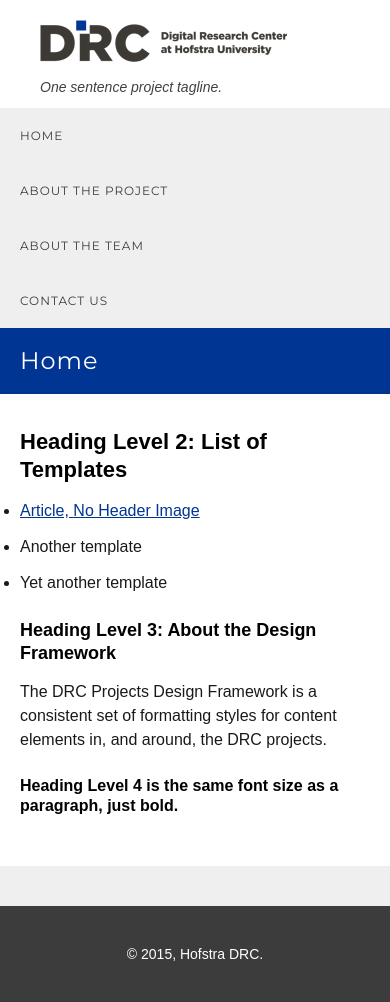
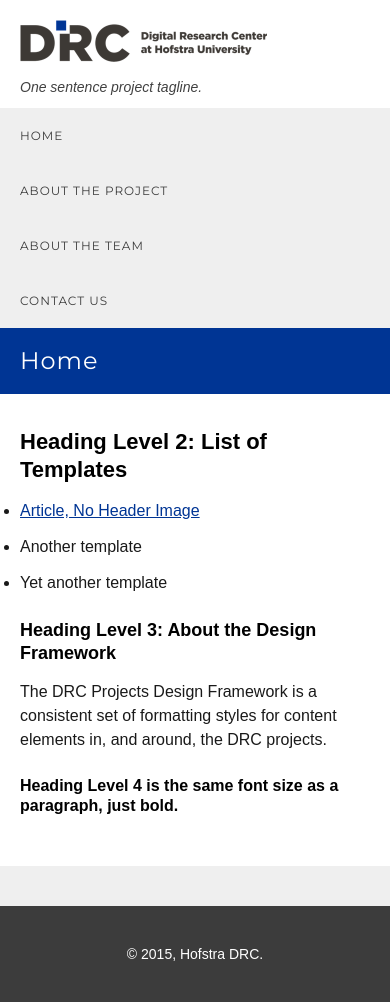
Before and after one commit to hofstra/design-framework, a Jekyll site: the page built from index.md, in a window 390 px wide. Built offline with Jekyll 4.4.1, drawn with Linux system fonts in a browser that asks for light colours.

Commit message:
Basic mobile header/nav styles

```diff
--- a/_source/ui/css/_ui.scss
+++ b/_source/ui/css/_ui.scss
@@ -73,6 +73,8 @@
 @include mq(940px) {
     .brand-bar {
         height: auto;
+        padding-right: 20px;
+        padding-left: 20px;
     }
         .brand-logo {
             display: block;
@@ -88,7 +90,6 @@
         @include cf();
         margin: 0 auto;
         max-width: 940px;
-        //padding-top: 40px;
         padding-right: 40px;
         padding-bottom: 26px;
         padding-left: 40px;
--- a/ui/css/styles.css
+++ b/ui/css/styles.css
@@ -97,7 +97,9 @@ body {
 
 @media all and (max-width: 940px) {
   .brand-bar {
-    height: auto; }
+    height: auto;
+    padding-right: 20px;
+    padding-left: 20px; }
 
   .brand-logo {
     display: block;
```
Also changed, not shown: 1 other file.
